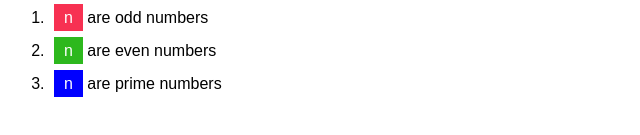
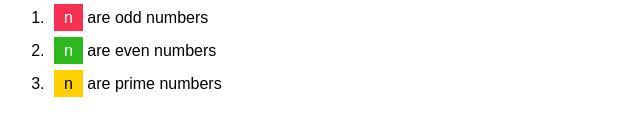
Before and after one commit to dhruvjyotiray/Number-generator, a plain HTML site: page index.html in a window 1280 px wide. Shown: the part 169-304 px from the top of the page, 315-955 px from the left. Drawn offline with Linux system fonts and the light colour scheme.

Commit message:
Update style.css

```diff
--- a/style.css
+++ b/style.css
@@ -52,13 +52,13 @@
 
 }
 .showcase-prime{
-    background-color:blue;
+    background-color:#ffd000;
 
     height: 20px;
     width: 20px;
     padding: 5px 10px;
     /* margin: 5px; */
-    color: white;
+    color: black;
 }
 
 h1 {
```
